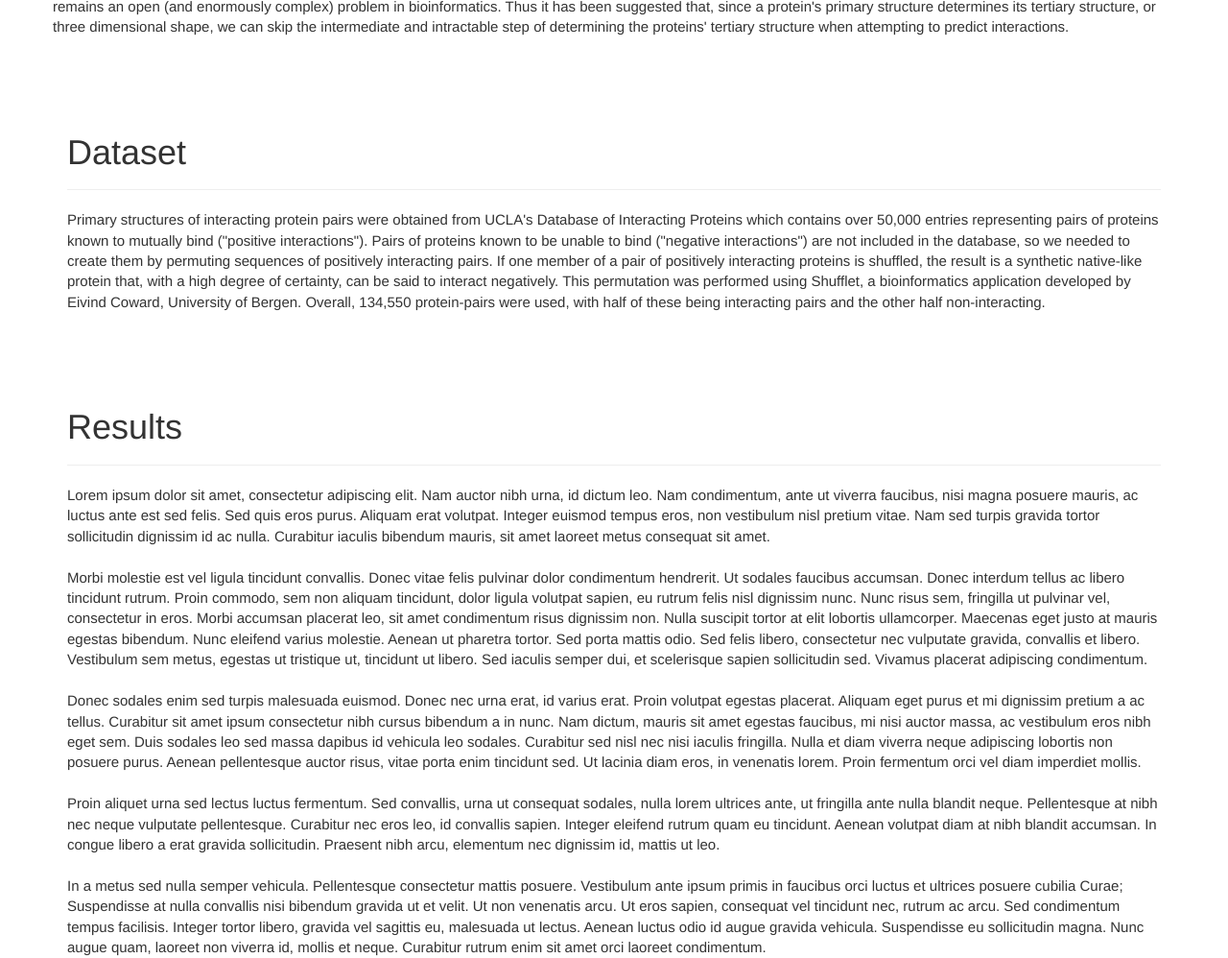
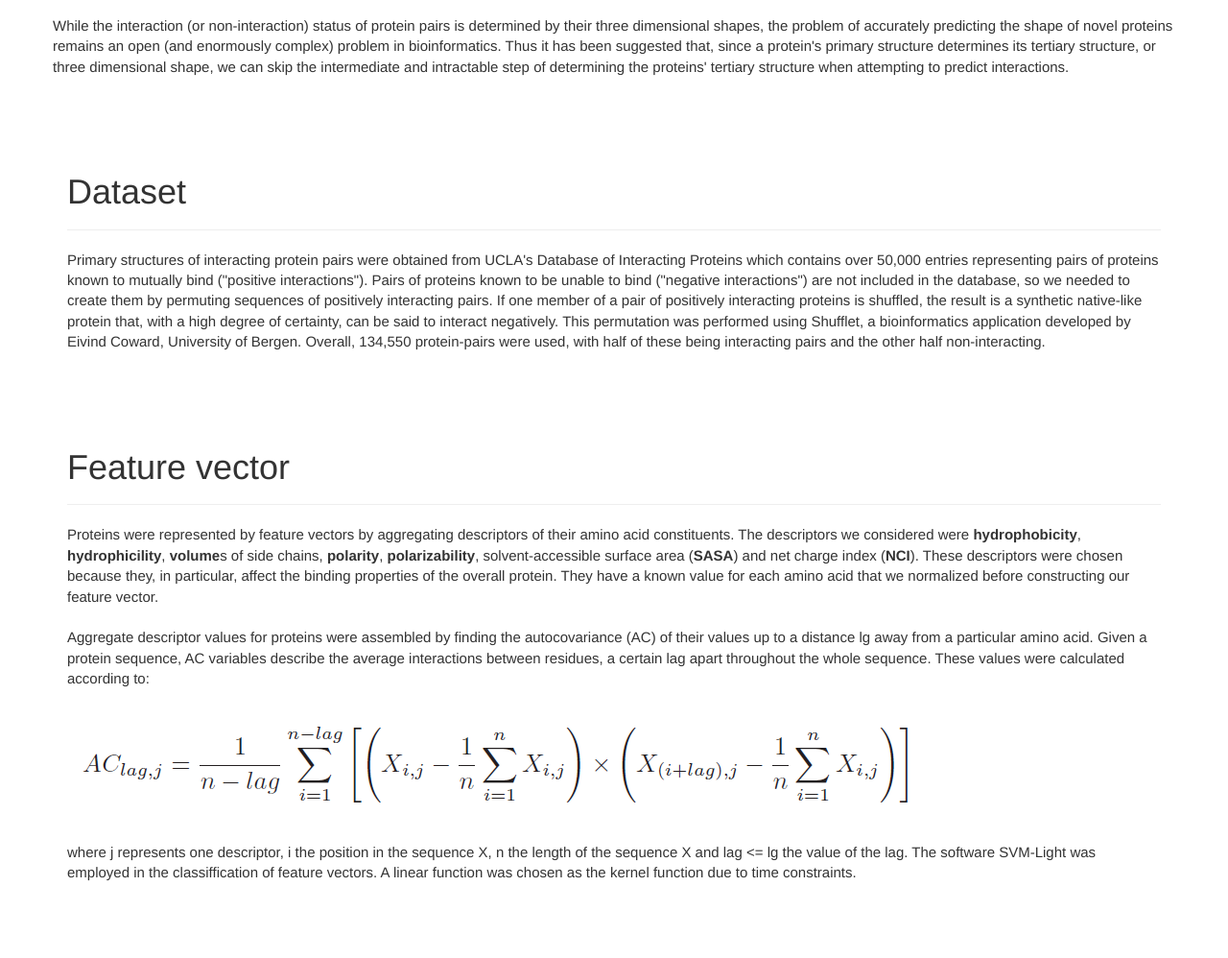
Before and after one commit to azylman/protein-website, a plain HTML site: page index.html in a window 1280 px wide. Shown: the part 1802-2800 px from the top of the page at 96% size. Drawn offline with nearby package versions, Linux system fonts and the light colour scheme.

Commit message:
added text for feature vectors and results

```diff
--- a/index.html
+++ b/index.html
@@ -12,6 +12,7 @@
 					<ul class="nav">
 						<li><a href="#intro">Introduction</a></li>
 						<li><a href="#dataset">Dataset</a></li>
+						<li><a href="#fv">Feature vector</a></li>
 						<li><a href="#results">Results</a></li>
 					</ul>
 				</div>
@@ -93,18 +94,29 @@
 				Primary structures of interacting protein pairs were obtained from UCLA's Database of Interacting Proteins which contains over 50,000 entries representing pairs of proteins known to mutually bind ("positive interactions"). Pairs of proteins known to be unable to bind ("negative interactions") are not included in the database, so we needed to create them by permuting sequences of positively interacting pairs. If one member of a pair of positively interacting proteins is shuffled, the result is a synthetic native-like protein that, with a high degree of certainty, can be said to interact negatively. This permutation was performed using Shufflet, a bioinformatics application developed by Eivind Coward, University of Bergen. Overall, 134,550 protein-pairs were used, with half of these being interacting pairs and the other half non-interacting.
 			</section>
 
+			<section id="fv">
+				<div class="page-header"><h1>Feature vector</h1></div>
+				Proteins were represented by feature vectors by aggregating descriptors of their amino acid constituents. The descriptors we considered were <strong>hydrophobicity</strong>, <strong>hydrophicility</strong>, <strong>volume</strong>s of side chains, <strong>polarity</strong>, <strong>polarizability</strong>, solvent-accessible surface area (<strong>SASA</strong>) and net charge index (<strong>NCI</strong>). These descriptors were chosen because they, in particular, affect the binding properties of the overall protein. They have a known value for each amino acid that we normalized before constructing our feature vector.
+				<br/><br/>
+				Aggregate descriptor values for proteins were assembled by finding the autocovariance (AC) of their values up to a distance lg away from a particular amino acid. Given a protein sequence, AC variables describe the average interactions between residues, a certain lag apart throughout the whole sequence. These values were calculated according to:
+				<br/><br/>
+				<img src="/images/acc.png" />
+				<br/><br/>
+				where j represents one descriptor, i the position in the sequence X, n the length of the sequence X and lag <= lg the value of the lag. The software SVM-Light was employed in the classiffication of feature vectors. A linear function was chosen as the kernel function due to time constraints.
+			</section>
+
 			<section id="results">
 				<div class="page-header"><h1>Results</h1></div>
 
-				Lorem ipsum dolor sit amet, consectetur adipiscing elit. Nam auctor nibh urna, id dictum leo. Nam condimentum, ante ut viverra faucibus, nisi magna posuere mauris, ac luctus ante est sed felis. Sed quis eros purus. Aliquam erat volutpat. Integer euismod tempus eros, non vestibulum nisl pretium vitae. Nam sed turpis gravida tortor sollicitudin dignissim id ac nulla. Curabitur iaculis bibendum mauris, sit amet laoreet metus consequat sit amet.
+				We achieved a 72.56% accuracy rate using a linear kernel and the full set of features. This compares to the roughly 80% accuracy of current research into this problem. From there, we wanted to find out which acid descriptors had the largest effect in determining the accuracy of our classiffier.
 				<br/><br/>
-				Morbi molestie est vel ligula tincidunt convallis. Donec vitae felis pulvinar dolor condimentum hendrerit. Ut sodales faucibus accumsan. Donec interdum tellus ac libero tincidunt rutrum. Proin commodo, sem non aliquam tincidunt, dolor ligula volutpat sapien, eu rutrum felis nisl dignissim nunc. Nunc risus sem, fringilla ut pulvinar vel, consectetur in eros. Morbi accumsan placerat leo, sit amet condimentum risus dignissim non. Nulla suscipit tortor at elit lobortis ullamcorper. Maecenas eget justo at mauris egestas bibendum. Nunc eleifend varius molestie. Aenean ut pharetra tortor. Sed porta mattis odio. Sed felis libero, consectetur nec vulputate gravida, convallis et libero. Vestibulum sem metus, egestas ut tristique ut, tincidunt ut libero. Sed iaculis semper dui, et scelerisque sapien sollicitudin sed. Vivamus placerat adipiscing condimentum.
+				Initially, we ran our classiffier seven times, each time using all of the descriptors except for one. This way, we get an average accuracy of 72.07% (with a standard deviation of .31%), only slightly less than our accuracy using all of the descriptors. The removal of SASA had the largest effect, dropping our accuracy to 71.67%, while the removal of polarizability had the least effect, dropping our accuracy to 72.46%.
 				<br/><br/>
-				Donec sodales enim sed turpis malesuada euismod. Donec nec urna erat, id varius erat. Proin volutpat egestas placerat. Aliquam eget purus et mi dignissim pretium a ac tellus. Curabitur sit amet ipsum consectetur nibh cursus bibendum a in nunc. Nam dictum, mauris sit amet egestas faucibus, mi nisi auctor massa, ac vestibulum eros nibh eget sem. Duis sodales leo sed massa dapibus id vehicula leo sodales. Curabitur sed nisl nec nisi iaculis fringilla. Nulla et diam viverra neque adipiscing lobortis non posuere purus. Aenean pellentesque auctor risus, vitae porta enim tincidunt sed. Ut lacinia diam eros, in venenatis lorem. Proin fermentum orci vel diam imperdiet mollis.
+				Subsequently, we ran our classiffier seven times, each using only one of our seven descriptors. The average accuracy of 61.84% with a standard deviation of 4.79%. The descriptor that had the least effect on accuracy was NCI, which had an accuracy of 57.04%. The descriptor that had the largest effect was polarity, which had an accuracy of 68.08%. While most of our training was done with a linear kernel, we ran this training data a second time using a radial basis kernel function, which increased our accuracy to 71.4%.
 				<br/><br/>
-				Proin aliquet urna sed lectus luctus fermentum. Sed convallis, urna ut consequat sodales, nulla lorem ultrices ante, ut fringilla ante nulla blandit neque. Pellentesque at nibh nec neque vulputate pellentesque. Curabitur nec eros leo, id convallis sapien. Integer eleifend rutrum quam eu tincidunt. Aenean volutpat diam at nibh blandit accumsan. In congue libero a erat gravida sollicitudin. Praesent nibh arcu, elementum nec dignissim id, mattis ut leo.
+				Next, we wanted to see which descriptor, when paired with polarity, gave the highest accuracy so we ran our classiffier six times using each of the remaining six descriptors and polarity. We got an average accuracy of 69.32% with a standard deviation of .38%. The descriptor that had the highest accuracy when paired with polarity was SASA at 69.88%, while the descriptor with the lowest accuracy was 68.92%.
 				<br/><br/>
-				In a metus sed nulla semper vehicula. Pellentesque consectetur mattis posuere. Vestibulum ante ipsum primis in faucibus orci luctus et ultrices posuere cubilia Curae; Suspendisse at nulla convallis nisi bibendum gravida ut et velit. Ut non venenatis arcu. Ut eros sapien, consequat vel tincidunt nec, rutrum ac arcu. Sed condimentum tempus facilisis. Integer tortor libero, gravida vel sagittis eu, malesuada ut lectus. Aenean luctus odio id augue gravida vehicula. Suspendisse eu sollicitudin magna. Nunc augue quam, laoreet non viverra id, mollis et neque. Curabitur rutrum enim sit amet orci laoreet condimentum.
+				When we look at our descriptors paired with polarity and SASA, the average is 70.67% and the standard deviation is .46%. The maximum accuracy of 71.47% was achieved using volume, polarity, and SASA while the lowest accuracy of 70.36% was a result of using polarity, SASA, and NCI.
 			</section>
 		</div>
 
```
